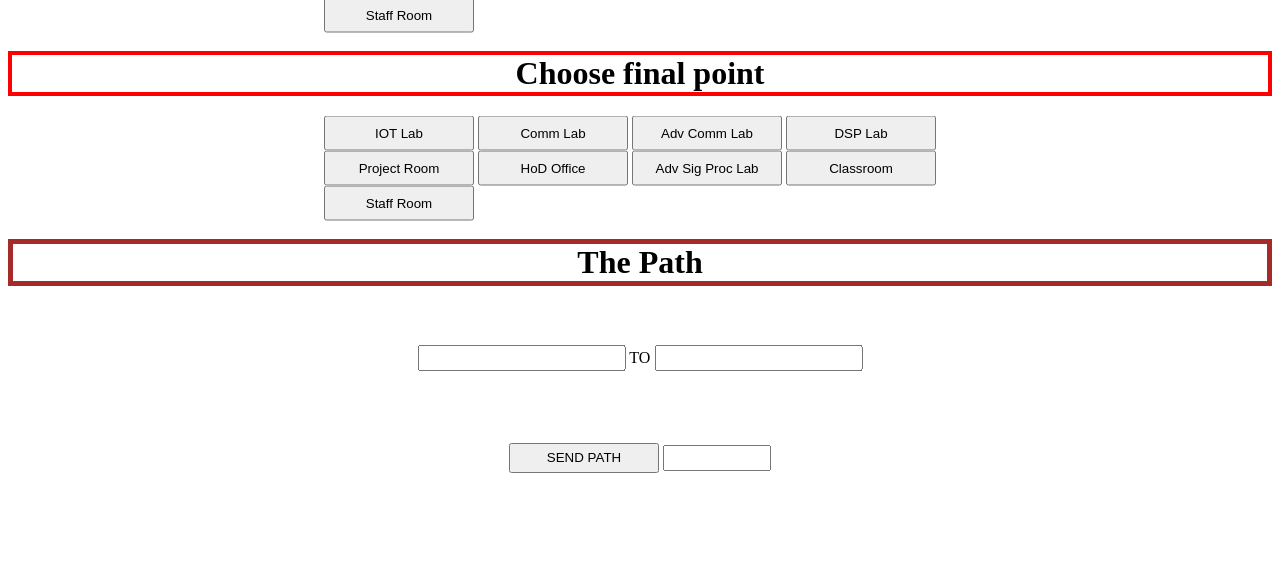
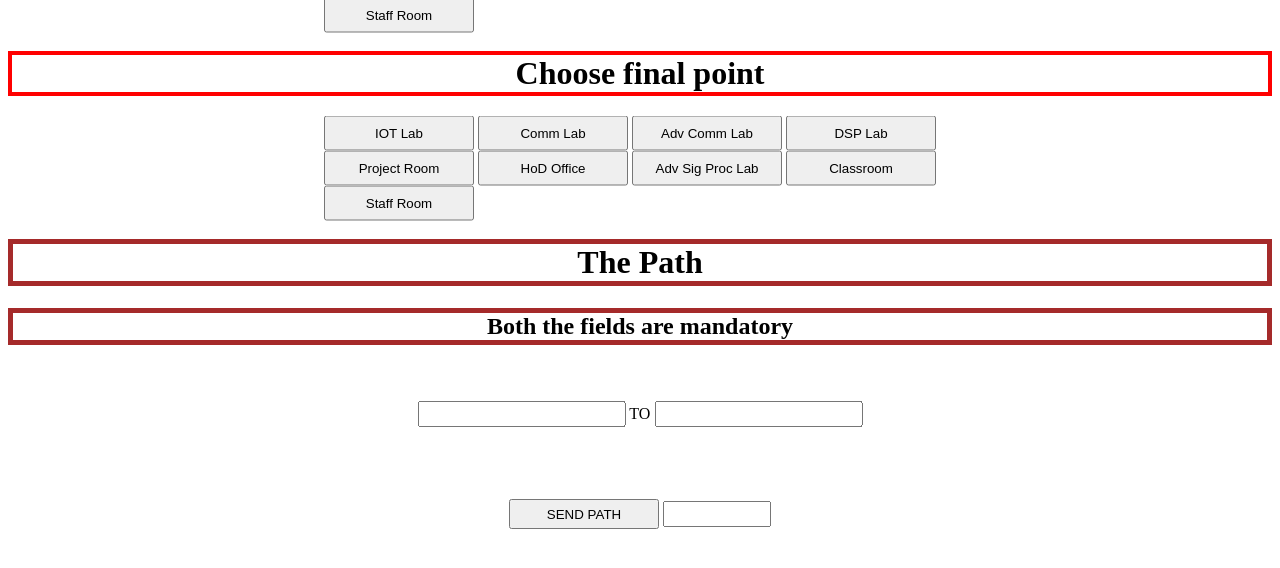
Before and after one commit to TheSahayakBot/getbot, a plain HTML site: page index.html in a window 1280 px wide. Shown: the part 802-1370 px from the top of the page. Before the commit the page ends 1318 px from the top, so only its background shows below. Drawn offline with Linux system fonts and the light colour scheme.

Commit message:
mandatory fields

```diff
--- a/index.html
+++ b/index.html
@@ -110,6 +110,7 @@
     </div>
 
     <h1 style="border:5px solid Brown;text-align:center;">The Path</h1>
+    <h2 style="border:5px solid Brown;text-align:center;">Both the fields are mandatory</h2>
     <div class="container">
         <div class="center">
             <input type="text" value="" style="height:20px;width:200px;text-align:center;" id="Initialpt">
```
